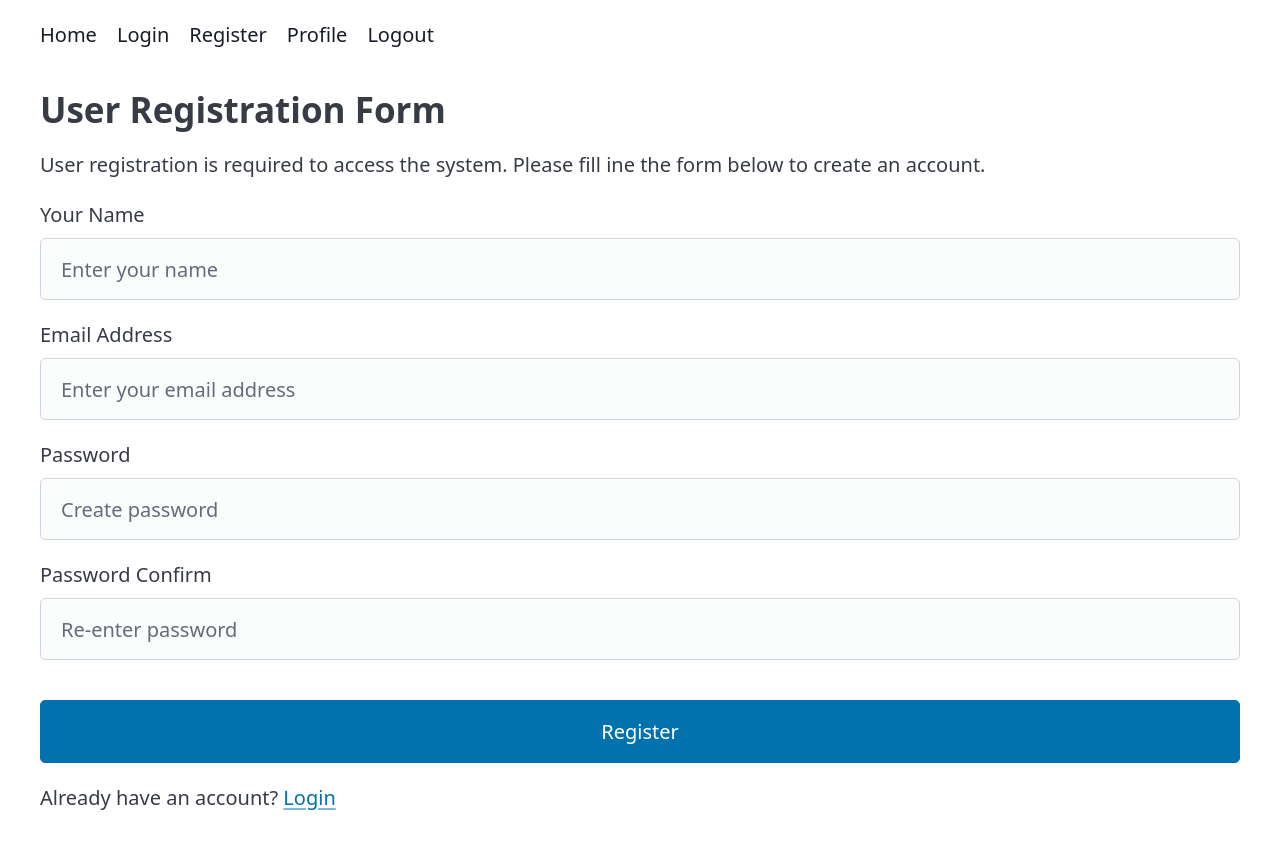
After one commit to whdev36-cyber/flask-notes-app, a Flask app: page /register in a window 1280 px wide. The commit adds this page. Run offline with Flask 3, Linux system fonts and the light colour scheme; some libraries are stand-ins or nearby versions.

Commit message:
feat: implement user registration and enhance login form with additional instructions

```diff
--- a/website/auth.py
+++ b/website/auth.py
@@ -1,5 +1,5 @@
 from flask import Blueprint, render_template
-from website.forms import LoginForm
+from website.forms import LoginForm, RegisterForm
 
 auth = Blueprint('auth', __name__)
 
@@ -7,3 +7,8 @@ auth = Blueprint('auth', __name__)
 def login():
     form = LoginForm()
     return render_template('login.html', form=form)
+
+@auth.route('/register', methods=['POST', 'GET'])
+def register():
+    form = RegisterForm()
+    return render_template('register.html', form=form)
--- /dev/null
+++ b/website/templates/register.html
@@ -0,0 +1,31 @@
+{% extends 'base.html' %}
+
+{% block title %}Register{% endblock %}
+{% block content %}
+<form method="post">
+    <h2>User Registration Form</h2>
+    <p>
+        User registration is required to access the system. Please fill ine the form below to create an account.
+    </p>
+    <fieldset>
+        <div>
+            {{ form.name.label }}
+            {{ form.name(placeholder='Enter your name') }}
+        </div>
+        <div>
+            {{ form.email.label }}
+            {{ form.email(placeholder='Enter your email address') }}
+        </div>
+        <div>
+            {{ form.password.label }}
+            {{ form.password(placeholder='Create password') }}
+        </div>
+        <div>
+            {{ form.password_confirm.label }}
+            {{ form.password_confirm(placeholder='Re-enter password') }}
+        </div>
+    </fieldset>
+    {{ form.submit }}
+    <p>Already have an account? <a href="{{ url_for('auth.login') }}">Login</a></p>
+</form>
+{% endblock %}
```
Also changed, not shown: website/templates/login.html (+5 -2 lines).
